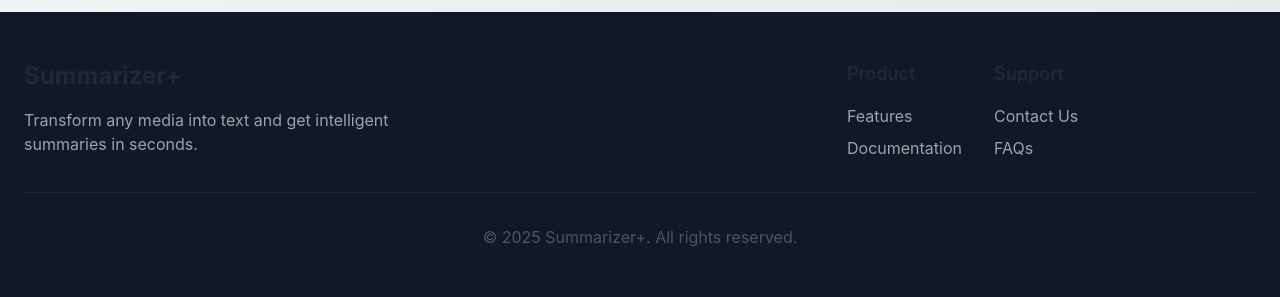
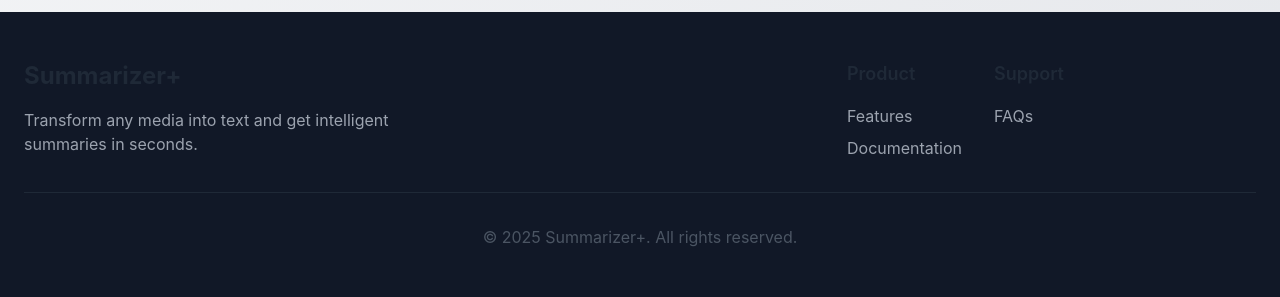
Before and after one commit to S-Rohan-Kumar/thesuumarizer, a Flask app: template templates/dark.html in a window 1280 px wide. Shown: the part 1084-1381 px from the top of the page. Run offline with Flask 3, Linux system fonts and the light colour scheme; the template is opened without the code that fills it, so the values that code supplies are empty; parts of the project's set-up code (start-up, migrations or seed data) failed here and were passed over; some libraries are stand-ins or nearby versions.

Commit message:
dark.html

```diff
--- a/templates/dark.html
+++ b/templates/dark.html
@@ -628,15 +628,15 @@
                     <div>
                         <h3 class="text-lg font-semibold mb-4">Product</h3>
                         <ul class="space-y-2 text-gray-400">
-                            <li><button><a href="features.html" class="hover:text-white footer-link">Features</a></button></li>
-                            <li><button><a href="doc.html" class="hover:text-white footer-link">Documentation</a></button></li>
+                            <li><button><a href="/features" class="hover:text-white footer-link">Features</a></button></li>
+                            <li><button><a href="/doc" class="hover:text-white footer-link">Documentation</a></button></li>
                         </ul>
                     </div>
                     <div>
                         <h3 class="text-lg font-semibold mb-4">Support</h3>
                         <ul class="space-y-2 text-gray-400">
-                            <li><a href="#" class="hover:text-white footer-link">Contact Us</a></li>
-                            <li><a href="faq.html" class="hover:text-white footer-link">FAQs</a></li>
+
+                            <li><a href="/faq" class="hover:text-white footer-link">FAQs</a></li>
                         </ul>
                     </div>
                 </div>
```
